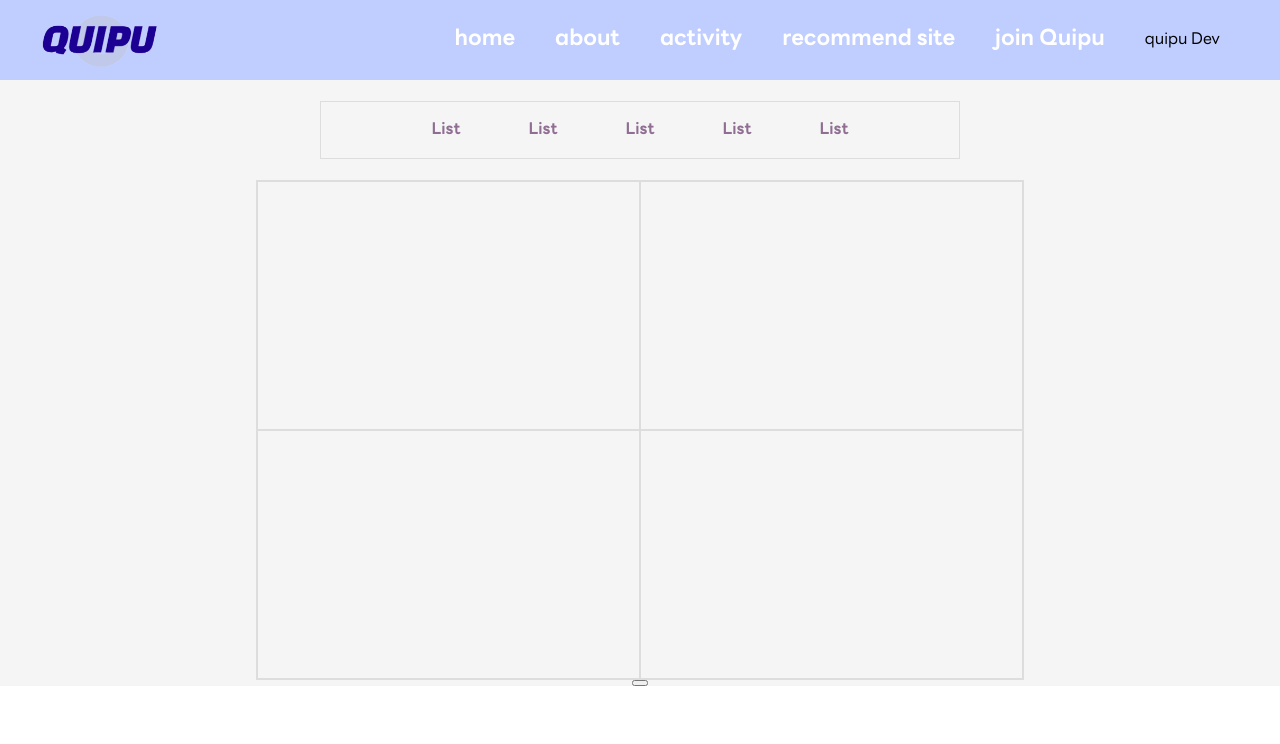
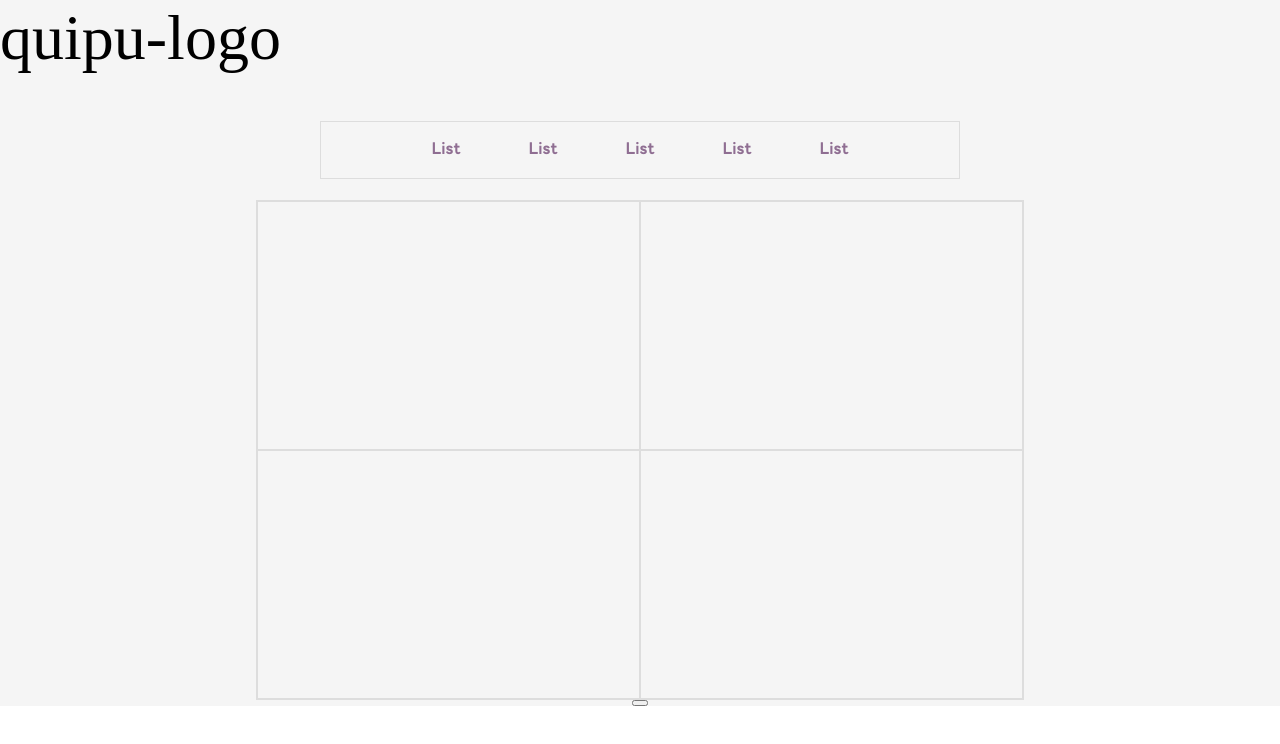
Before and after one commit to Quipu-Developers/quipu-main-frontend, a React (Create React App) app: page /quipu-Dev in a window 1280 px wide. Shown: the top 744 px of the page. Built offline with nearby package versions, Linux system fonts and the light colour scheme.

Commit message:
showcasemain- nav바 구현

```diff
--- a/src/App.js
+++ b/src/App.js
@@ -36,6 +36,7 @@ function AppContent() {
 
   const location = useLocation();
   const isDetailPage = location.pathname === '/showcase-detail';
+  const isShowcaseMainPage = location.pathname === '/quipu-Dev';
 
   const toggleActivityDetail = () => {
     setIsActivityDetailVisible(!isActivityDetailVisible);
@@ -78,7 +79,7 @@ function AppContent() {
   return (
 
     <div basename={process.env.PUBLIC_URL}>
-      {!isDetailPage && (
+      {!isDetailPage && !isShowcaseMainPage && (
         <nav className="navbar">
 
           <div className="navbar__logo">
--- a/src/components/ShowcaseMain/Showcasemain.css
+++ b/src/components/ShowcaseMain/Showcasemain.css
@@ -1,5 +1,30 @@
+.showcasemain-nav {
+    height: 100px;
+    width: 100%;
+    display: flex;
+    flex-direction: row;
+    background-color: #f5f5f5;
+
+
+}
+
+.showcasemain-logo {
+    width: 50%;
+    height: 80px;
+    font-family: Italiana;
+    font-size: 64px;
+    font-weight: 400;
+    line-height: 75.39px;
+    text-align: left;
+}
+
+.showcasemain-logo a {
+    text-decoration: none;
+    color: inherit;
+  }
+
+
 .showcasemain {
-    margin-top: 80px;
     width: 100%;
     height: 100%;
     display: flex;
@@ -42,7 +67,8 @@
     width: 60%;
     Height: 500px;
 }
-.gallery{
+
+.gallery {
     box-sizing: border-box;
     width: 50%;
     height: 50%;
--- a/src/components/ShowcaseMain/Showcasemain.jsx
+++ b/src/components/ShowcaseMain/Showcasemain.jsx
@@ -1,9 +1,14 @@
 import React, { useState, useEffect, useRef } from 'react';
 import './Showcasemain.css';
+import { NavHashLink as NavLink } from 'react-router-hash-link';
 
 function Showcasemain() {
 
     return (
+        <>
+        <div className='showcasemain-nav'>
+        <section className="showcasemain-logo"><NavLink to="/#home" smooth>quipu-logo</NavLink></section>
+        </div>
         <div className='showcasemain'>
             <div className='section1'>
                 <div className='List'>List</div>
@@ -21,6 +26,7 @@ function Showcasemain() {
 
             <button className='view-button'></button>
         </div>
+        </>
     );
 }
 export default Showcasemain;
```
